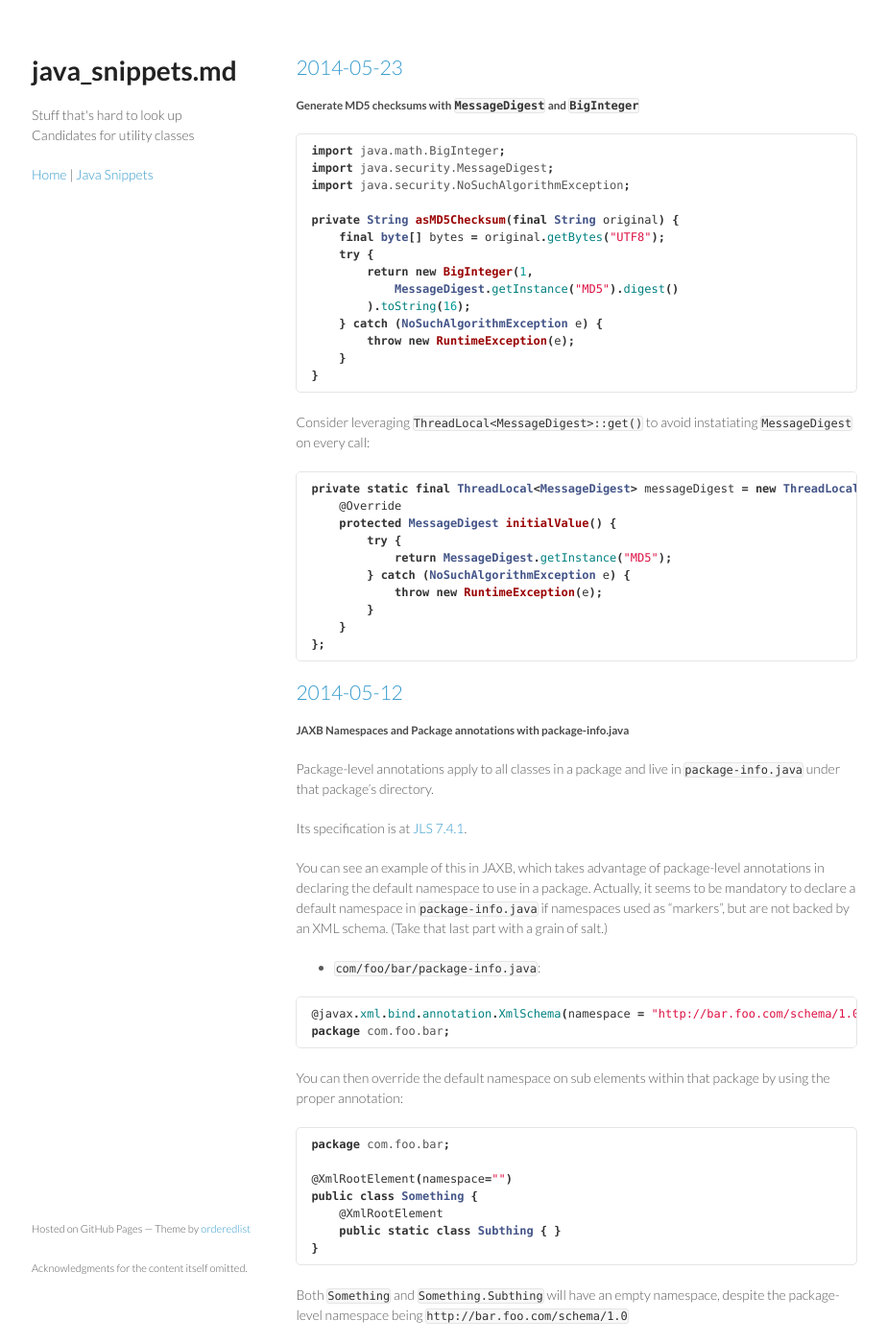
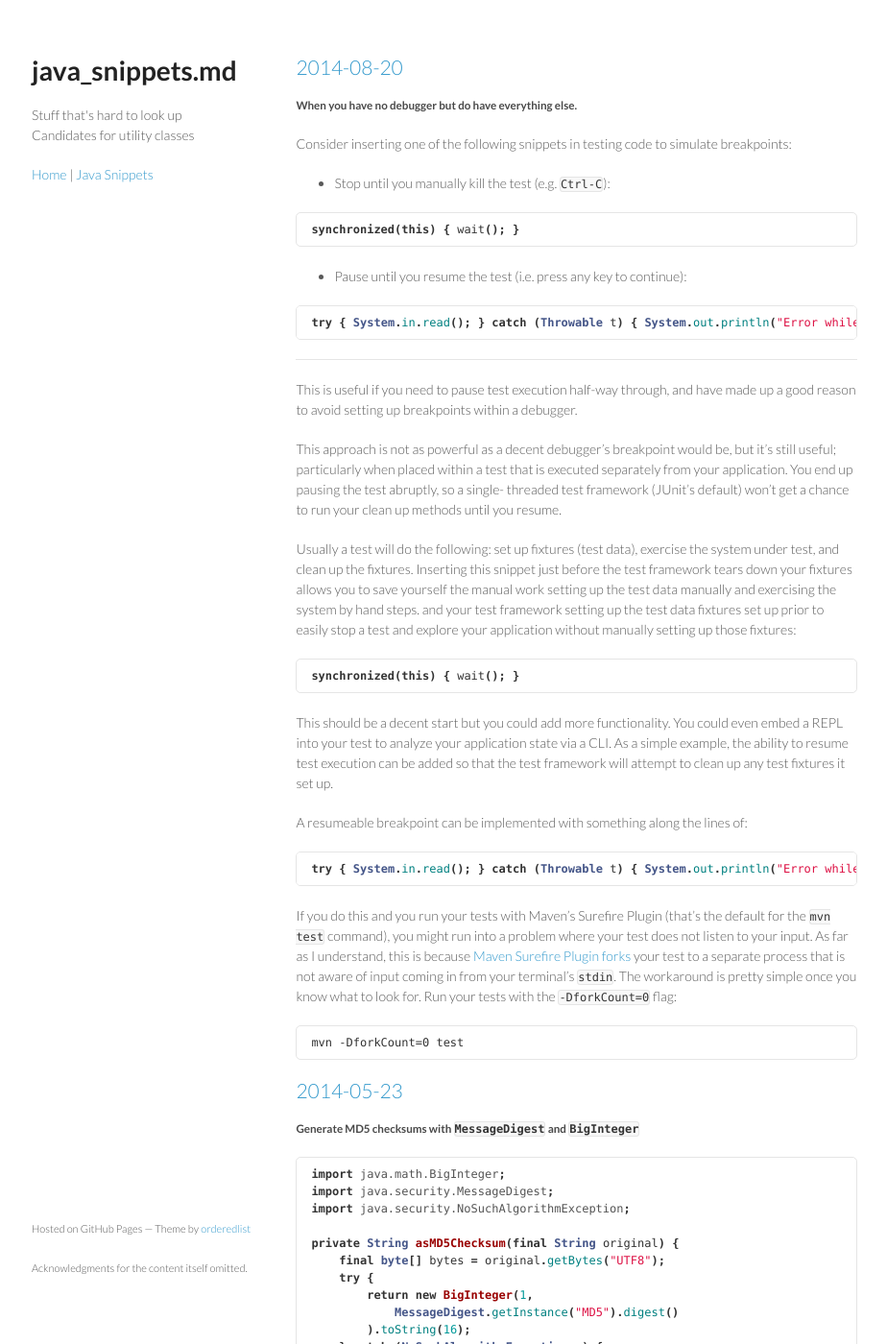
Before and after one commit to yegeniy/yegeniy.github.io, a Jekyll site: the page built from java_snippets.md, in a window 1280 px wide and 1400 px high. Shown: the whole window at 96% size, without its empty margins (177-1101 px from the left). Built offline with Jekyll 4.4.1, drawn with Linux system fonts in a browser that asks for light colours; Markdown is read by kramdown in place of the engine named in the settings.

Commit message:
Manual Breakpoints and draft for Annotations

````diff
--- a/java_snippets.md
+++ b/java_snippets.md
@@ -4,6 +4,116 @@ title: Java Snippets by yegeniy
 name: Java Snippets
 tagline: Stuff that's hard to look up<br/>Candidates for utility classes
 ---
+
+<a name="2014-08-20" href="#2014-08-20">2014-08-20</a>
+----------
+
+##### When you have no debugger but do have everything else.
+
+Consider inserting one of the following snippets in testing code to simulate
+breakpoints:
+
+* Stop until you manually kill the test (e.g. `Ctrl-C`):
+
+```java
+synchronized(this) { wait(); }
+```
+
+* Pause until you resume the test (i.e. press any key to continue):
+
+```java
+try { System.in.read(); } catch (Throwable t) { System.out.println("Error while paused: " + t); }
+```
+
+---
+
+This is useful if you need to pause test execution half-way through, and have
+made up a good reason to avoid setting up breakpoints within a debugger.
+
+This approach is not as powerful as a decent debugger's breakpoint would be, but
+it's still useful; particularly when placed within a test that is executed
+separately from your application. You end up pausing the test abruptly, so a
+single- threaded test framework (JUnit's default) won't get a chance to run your
+clean up methods until you resume.
+
+Usually a test will do the following: set up fixtures (test data), exercise the
+system under test, and clean up the fixtures. Inserting this snippet just before the test framework tears down your fixtures allows you to save yourself the manual work setting up the test data manually and exercising the system by hand steps. and your test framework setting up the test data fixtures set up prior to easily stop a test and explore your application without manually setting up those fixtures:
+
+```java
+synchronized(this) { wait(); }
+```
+
+This should be a decent start but you could add more functionality. You could
+even embed a REPL into your test to analyze your application state via a CLI. As
+a simple example, the ability to resume test execution can be added so that the
+test framework will attempt to clean up any test fixtures it set up.
+
+A resumeable breakpoint can be implemented with something along the lines of:
+
+```java
+try { System.in.read(); } catch (Throwable t) { System.out.println("Error while paused: " + t); }
+```
+
+If you do this and you run your tests with Maven's Surefire Plugin (that's the
+default for the `mvn test` command), you might run into a problem where your
+test does not listen to your input. As far as I understand, this is because
+[Maven Surefire Plugin forks][mvntest] your test to a separate process that is
+not aware of input coming in from your terminal's `stdin`. The workaround is
+pretty simple once you know what to look for. Run your tests with the
+`-DforkCount=0` flag:
+
+```
+mvn -DforkCount=0 test
+```
+
+[mvntest]: http://maven.apache.org/surefire/maven-surefire-plugin/examples/debugging.html#Non-forked_Tests
+
+<!--
+<a name="2014-08-02" href="#2014-08-02">2014-08-02</a>
+----------
+
+##### Generate Boilerplate Classes via Annotation Processing at Compile Time
+
+**This is a draft**
+
+This topic is a little bigger than a snippet, due to the amount of wiring
+required. Please refer to the external links for a more complete treatment.
+
+Reference: <http://deors.wordpress.com/2011/10/08/annotation-processors/>
+
+Use an annotation and an accompanying Annotation Processor, to generate Java
+classes from a Mustache template at compile time.
+
+1) Set up Maven Project for Annotation Processing
+
+The most confusing part about this approach is setting up your environment to
+kick off the annotation processing.
+
+2) Create Annotation and Annotate your target Types
+
+This is the step that you are most likely already familiar with. Your annotation is created using the `@interface` keyword.
+
+3) Template the Generated class with jMustache.
+
+4) Use Java's Annotation Processing Tools to Generate the Classes
+
+The `javax.lang.model.*` packages are used to extract information about your annotated types (the class, method, etc.. that you annotated).
+The `javax.annotation.processing` package is used to wire the Annotation and Annotated classes to the Annotation Processor.
+The `javax.tools` package has some useful tooling. For example `JavaFileObject` generates the `.class` file, and `Diagnostic` can be useful for sending messages at compile-time.
+
+pom.xml
+annotations pom.xml
+client pom.xml
+processors pom.xml
+
+annotations src main java com example MarkedForProcessing.java
+client src main java com example MainClass.java
+client src main java com example Thing.java
+processors src main java com example MyAnnotationProcessor.java
+processors src main resources META-INF services javax.annotation.processing.Processor
+src main java com example Bindable.class
+
+-->
 
 <a name="2014-05-23" href="#2014-05-23">2014-05-23</a>
 ----------
````
